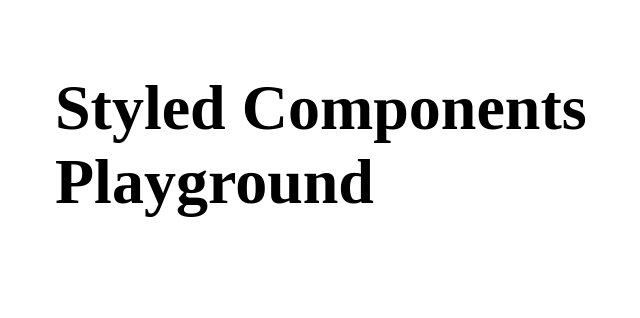
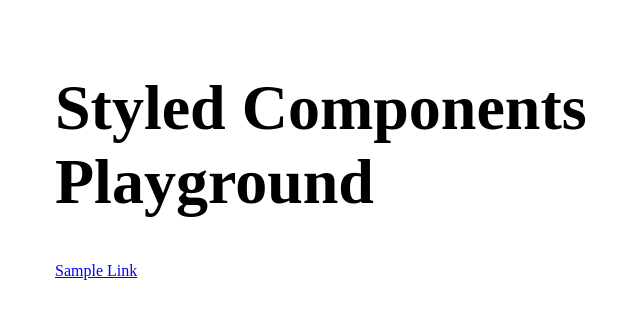
Before and after one commit to ksk1kd/styled-components-playground, a React (Vite) app: page / in a window 1280 px wide. Shown: the top 318 px of the page, without its empty margins (185-825 px from the left). Built offline with nearby package versions, Linux system fonts and the light colour scheme.

Commit message:
add pseudo selector

```diff
--- a/src/App.tsx
+++ b/src/App.tsx
@@ -2,6 +2,14 @@
 
 const Title = styled.h1`
   font-size: 4rem;
+`
+
+const Link = styled.a`
+  color: blue;
+  :hover {
+    opacity: 0.6;
+    text-decoration: underline;
+  }
 `
 
 function App() {
@@ -9,6 +17,9 @@
     <>
       <div className="container">
         <Title>Styled Components Playground</Title>
+        <p>
+          <Link href="/">Sample Link</Link>
+        </p>
       </div>
     </>
   )
```
